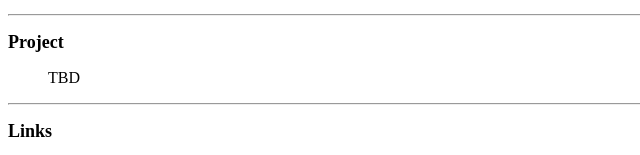
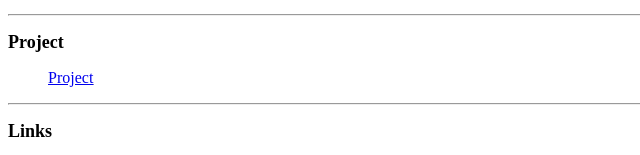
Before and after one commit to tfse24/tfse24.github.io, a plain HTML site: page index.html in a window 1280 px wide. Shown: the part 1102-1257 px from the top of the page, 0-640 px from the left. Drawn offline with Linux system fonts and the light colour scheme.

Commit message:
Add project.pptx.

```diff
--- a/index.html
+++ b/index.html
@@ -86,7 +86,7 @@ Information</font></a><font size="3" face="Times New Roman">] [</font><a href="h
 <p><font size="6" face="Times New Roman"><b>  </b></font><a name="Project" id="Project"><font size="4" face="Times New Roman"><b>Project</b></font></a> </p>
 
 <blockquote>
- TBD
+  <p class="STYLE21"><u><a href="https://tfse24.github.io/project/project.pptx">Project</a></u>  </p>
 </blockquote>
 <font size="6" face="Times New Roman"><b>
   <hr>
```
Also changed, not shown: 1 other file.
